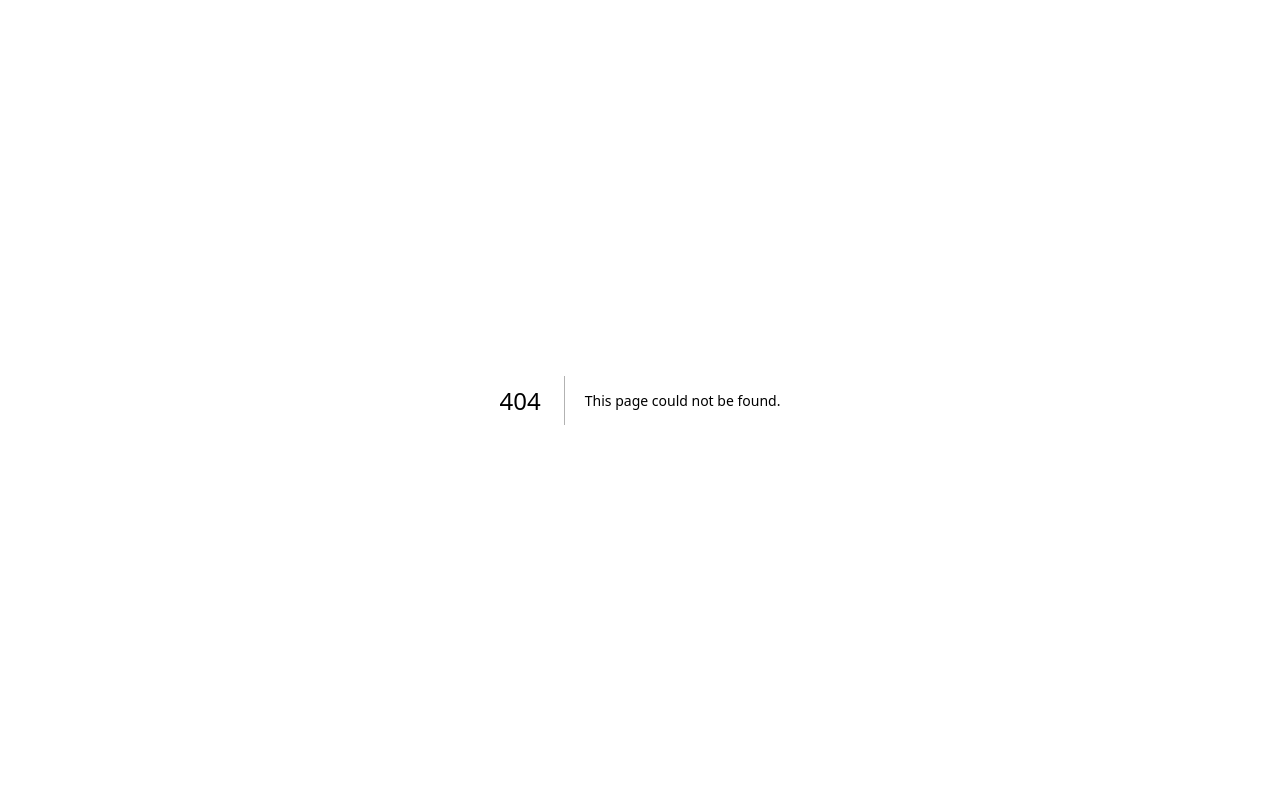
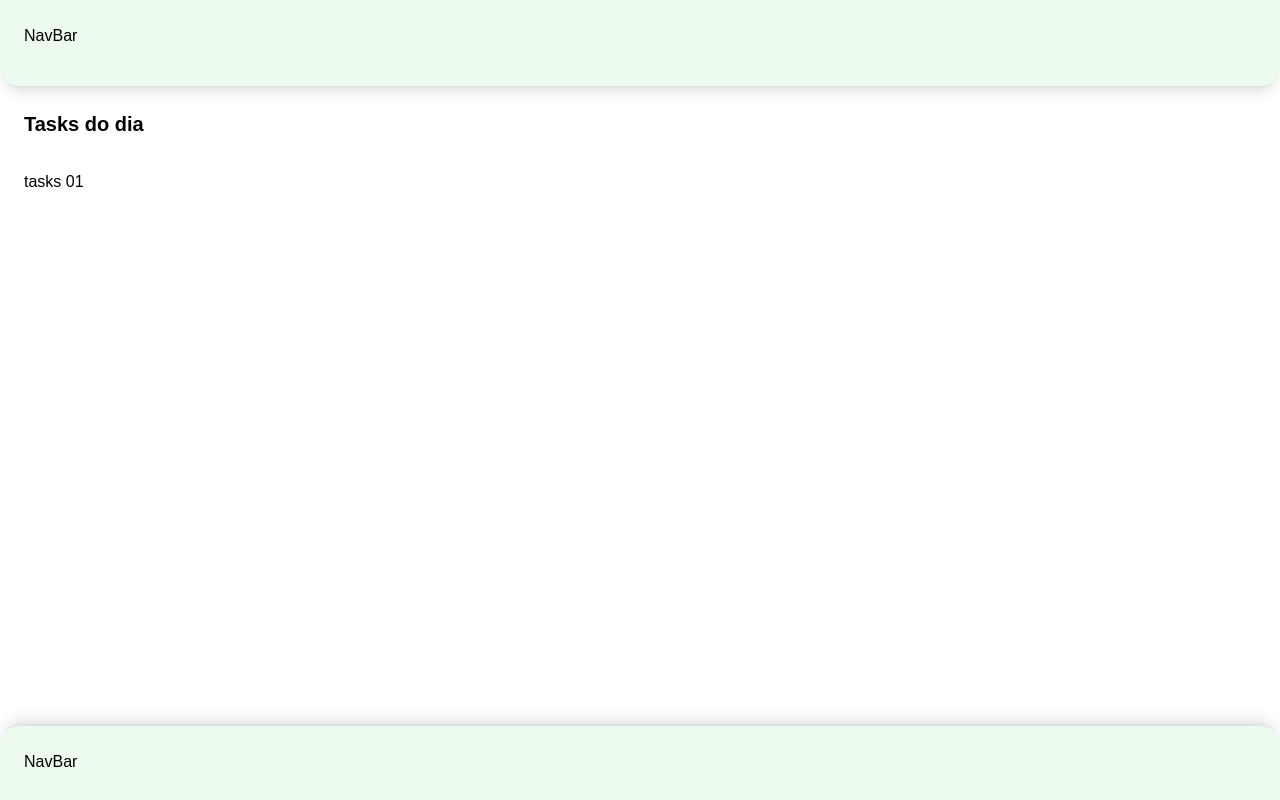
Before and after one commit to Ar3secchim/light-life-web, a Next.js app: page /home in a window 1280 px wide. Before the commit this address had no page. Built offline with nearby package versions, Linux system fonts and the light colour scheme; a web font is replaced by a local one.

Commit message:
style: :lipstick: create UI dro componets

```diff
--- a/jsconfig.json
+++ b/jsconfig.json
@@ -1,5 +1,5 @@
 {
   "compilercConfig": {
-    "baseUrl": "."
+    "baseUrl": "./src"
   }
 }
--- a/src/components/navigation.jsx
+++ b/src/components/navigation.jsx
@@ -1,6 +1,8 @@
 function Navigation() {
   return (
-    <div className="h-20 w-full">NavBar</div>
+    <div className="shadow-lg-invert h-20 w-full bg-bg-green-850 rounded-t-[20px]  p-6 sticky ">
+      NavBar
+    </div>
   )
 }
 
--- a/src/pages/(home)/layout.jsx
+++ /dev/null
@@ -1,17 +0,0 @@
-import Navigation from "@/components/navigation"
-
-function LayoutRoot({children}) {
-  return (
-    <section className="h-">
-      <div>
-        cabeçalho
-      </div>
-      <div>
-        {children}
-      </div>
-      <Navigation />
-    </section>
-    )
-}
-
-export default LayoutRoot;
--- a/src/pages/(home)/dashboardTask/index.jsx
+++ b/src/pages/home/dashboardTask/index.jsx
@@ -1,10 +1,13 @@
+import LayoutRoot from "../layout";
+
 function DashboardTask() {
   return (
-  <section className="">
+    <LayoutRoot>
     <div>
       Tasks
     </div>
-  </section>
+    </LayoutRoot>
+
   )
 }
 
--- /dev/null
+++ b/src/pages/home/index.jsx
@@ -0,0 +1,18 @@
+import React from 'react'
+import LayoutRoot from './layout'
+
+function Home() {
+  return (
+    <LayoutRoot>
+       <div className='flex flex-col p-6 '>
+        <h1 className='font-bold text-xl'>Tasks do dia </h1>
+
+        <ul className='mt-8'>
+          <li>tasks 01</li>
+        </ul>
+       </div>
+    </LayoutRoot>
+  )
+}
+
+export default Home;
--- /dev/null
+++ b/src/pages/home/layout.jsx
@@ -0,0 +1,17 @@
+import Navigation from "../../components/navigation";
+
+function LayoutRoot({children}) {
+  return (
+    <section className="h-screen flex justify-between flex-col">
+   <div className="shadow-lg  h-24 w-full bg-bg-green-850 rounded-b-[20px] p-6 sticky ">
+      NavBar
+    </div>
+      <div className="h-full">
+        {children}
+      </div>
+      <Navigation />
+    </section>
+    )
+}
+
+export default LayoutRoot;
--- a/src/pages/intro/index.jsx
+++ b/src/pages/intro/index.jsx
@@ -1,5 +1,4 @@
 import Link from 'next/link';
-import Button from '../../components/button';
 import LayoutRootIntro from './layout';
 import ArrowCircleRight from '../../components/icons/arrows/arrow-circle-rigth';
 import SwitchPoint from '../../components/icons/switch-point';
@@ -24,7 +23,7 @@ function Intro() {
 
       <div className='flex w-full justify-between'>
         <SwitchPoint width={40} />
-        <Link href='/intro/pageOne'>
+        <Link href='/pageOne'>
           <ArrowCircleRight width={32} className='fill-none stroke-primary' />
         </Link>
       </div>
--- a/src/styles/global.css
+++ b/src/styles/global.css
@@ -4,10 +4,10 @@
 
 @layer base {
   :root {
-    --bg-green-650: rgba(18, 247, 196, 0.0392);
-    --bg-green-850: rgba(0, 187, 17, 0.0118);
+    --bg-green-650: 18 247 196 0.0392;
+    --bg-green-850: 0 187 17;
 
-    --bg-gray-850: rgba(17, 17, 187, 0.0118);
-    --bg-gray-750: rgba(203, 203, 249, 0.0431);
+    --bg-gray-850: rgb(17, 17, 187, 0.0118);
+    --bg-gray-750: rgb(203, 203, 249, 0.0431);
   }
 }
--- a/tailwind.config.js
+++ b/tailwind.config.js
@@ -5,6 +5,7 @@ module.exports = {
     './src/components/**/*.{js,ts,jsx,tsx,mdx}',
   ],
   theme: {
+    extend: {
       colors: {
         error:"#FA3434",
         white: '#ffffff',
@@ -37,22 +38,25 @@ module.exports = {
         },
         'bg-green': {
           600: '#111A18',
-        650: 'rgba(var( --bg-green-650), <alpha-value>)',
-        800: 'rgba(var( --bg-green-650), <alpha-value>)',
-        850: '#0D1311',
+          650: 'rgb(var(--bg-green-650) / <alpha-value>)',
+          850: 'rgb(var(--bg-green-850) / 0.07)',
         },
         'bg-gray': {
           700: '#19191B',
-        750: 'rgba(var( --bg-gray-750), <alpha-value>)',
+          750: 'rgb(var(--bg-gray-750) / <alpha-value>)',
           800: '#111113',
-        850: 'rgba(var( --bg-gray-850), <alpha-value>)',
+          850: 'rgb(var(--bg-gray-850) / <alpha-value>)',
         },
       },
       fontFamily: {
         display:["var(--font-Sf-Roudend)"],
         sans:["var(--font-Sf-Pro)"]
       },
-    extend: {},
+      boxShadow: {
+        'lg-invert': '0 -12px 15px -5px rgb(0 0 0 / 0.1), 0 -5px 6px -5px rgb(0 0 0 / 0.1);',
+        'lg': '0 12px 15px -5px rgb(0 0 0 / 0.1), 0 5px 6px -5px rgb(0 0 0 / 0.1);',
+      }
+    },
   },
   plugins: [],
 };
```
Lines whose indentation alone changed are shown as unchanged.
